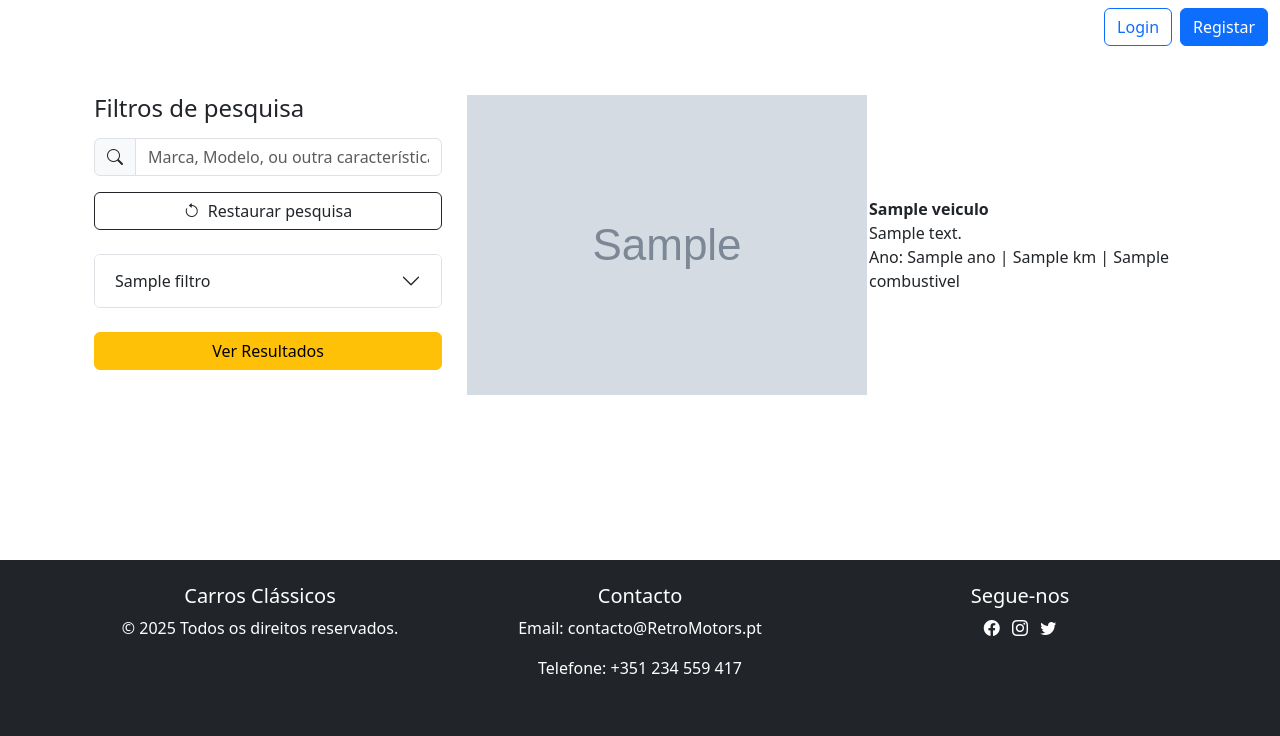
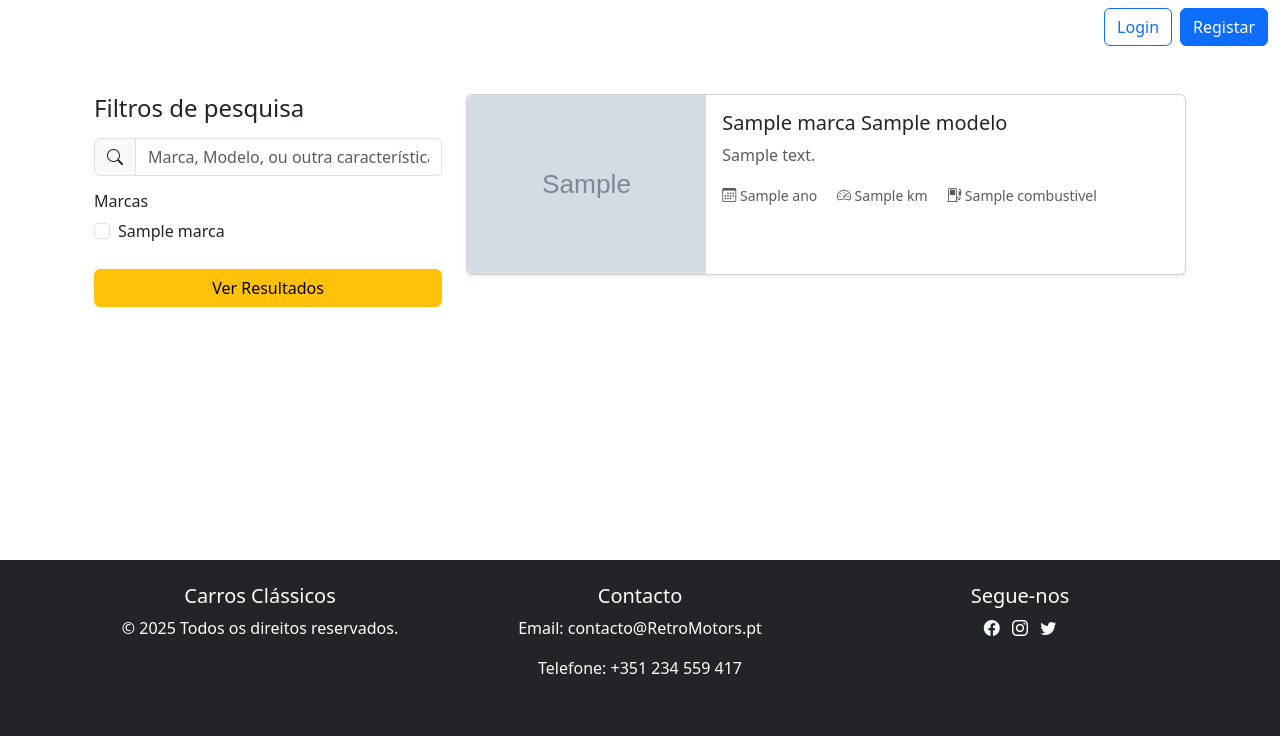
Before and after one commit to Brunorocha04/Retro-Motors, a Django app: template Retro_Motors/templates/viaturas.html in a window 1280 px wide. Shown: the part 64-800 px from the top of the page. Run offline with Django 5.2, Linux system fonts and the light colour scheme; the template is opened without the code that fills it: most values are stand-ins (such as "Sample title", 1, 10 or a date in 2020); grey boxes marked "Sample" are stand-in pictures.

Commit message:
Atualização repositorio

```diff
--- a/Retro_Motors/admin.py
+++ b/Retro_Motors/admin.py
@@ -1,11 +1,13 @@
 from django.contrib import admin
 from .models import Carro
 from .models import Servico
-
-admin.site.register(Carro)
 
 @admin.register(Servico)
 class ServicoAdmin(admin.ModelAdmin):
     list_display = ('titulo', 'categoria', 'destaque')
     list_filter = ('categoria', 'destaque')
     search_fields = ('titulo', 'descricao')
+
+@admin.register(Carro)
+class CarroAdmin(admin.ModelAdmin):
+    list_display = ['marca', 'modelo', 'ano', 'preco']
--- a/Retro_Motors/models.py
+++ b/Retro_Motors/models.py
@@ -6,6 +6,7 @@ class Carro(models.Model):
     ano = models.IntegerField()
     preco = models.DecimalField(max_digits=10, decimal_places=2)
     disponivel = models.BooleanField(default=True)
+    imagem = models.ImageField(upload_to='carros/', blank=True, null=True)
 
     def __str__(self):
         return f"{self.marca} {self.modelo} ({self.ano})"
--- a/Retro_Motors/templates/viaturas.html
+++ b/Retro_Motors/templates/viaturas.html
@@ -1,131 +1,75 @@
 {% extends 'base.html' %}
 {% load static %}
 
-<!DOCTYPE html>
-<html lang="pt">
-<head>
-    <meta charset="UTF-8">
-    <meta name="viewport" content="width=device-width, initial-scale=1.0">
-    <title>Pesquisa de Veículos</title>
-
-    <!-- Bootstrap e Bootstrap Icons -->
-    <link href="https://cdn.jsdelivr.net/npm/bootstrap@5.3.0/dist/css/bootstrap.min.css" rel="stylesheet">
-    <link href="https://cdn.jsdelivr.net/npm/bootstrap-icons@1.10.5/font/bootstrap-icons.css" rel="stylesheet">
-
-    <style>
-        .search-sidebar {
-            background-color: #fff;
-            border-right: 1px solid #ddd;
-            padding: 20px;
-        }
-
-        .text-orange {
-            color: #d9830b;
-        }
-
-        .vehicle-table {
-            width: 100%;
-            border: 1px solid #ccc;
-            margin-bottom: 20px;
-            background-color: #f9f9f9;
-            border-radius: 8px;
-            overflow: hidden;
-        }
-
-        .vehicle-table td {
-            padding: 10px;
-            vertical-align: middle;
-        }
-
-        .vehicle-image {
-            width: 100%;
-            max-width: 150px;
-            border-radius: 5px;
-        }
-
-        .vehicle-meta {
-            font-size: 0.9rem;
-            color: #666;
-        }
-
-        .input-group-text {
-            background-color: #f3f3f3;
-            border: 1px solid #ccc;
-        }
-
-        .input-group .form-control {
-            border-left: 0;
-        }
-    </style>
-</head>
-
 {% block content %}
-<body>
 <div class="container-fluid mt-4">
     <div class="row">
         <!-- BARRA LATERAL (1/3) -->
         <aside class="col-lg-4 col-md-5 search-sidebar">
             <h4 class="mb-3 text-orange">Filtros de pesquisa</h4>
 
-                <!-- Barra de pesquisa com ícone -->
+            <!-- FORMULÁRIO DE FILTRO -->
+            <form method="get">
+                <!-- Barra de pesquisa -->
                 <div class="input-group mb-3">
                     <span class="input-group-text">
                         <i class="bi bi-search"></i>
                     </span>
-                    <input type="text" class="form-control" placeholder="Marca, Modelo, ou outra característica...">
+                    <input type="text" class="form-control" name="q" placeholder="Marca, Modelo, ou outra característica..." value="{{ request.GET.q }}">
                 </div>
 
-                <!-- Botão restaurar com ícone -->
-                <button class="btn btn-outline-dark w-100 mb-4 d-flex align-items-center justify-content-center">
-                    <i class="bi bi-arrow-counterclockwise me-2"></i> Restaurar pesquisa
-                </button>
+                <!-- Filtro por Marcas -->
+                <h6 class="text-orange mt-3">Marcas</h6>
+                {% for marca in marcas_disponiveis %}
+                <div class="form-check">
+                    <input class="form-check-input" type="checkbox" name="marcas" value="{{ marca }}" id="marca{{ forloop.counter }}"
+                           {% if marca in marcas_ativas %}checked{% endif %}>
+                    <label class="form-check-label" for="marca{{ forloop.counter }}">{{ marca }}</label>
+                </div>
+                {% endfor %}
 
-                <!-- Filtros com accordion -->
-                <div class="accordion" id="filters">
-                    {% for filtro in filtros %}
-                    <div class="accordion-item">
-                        <h2 class="accordion-header">
-                            <button class="accordion-button collapsed" type="button" data-bs-toggle="collapse" data-bs-target="#filter{{ forloop.counter }}">
-                                {{ filtro }}
-                            </button>
-                        </h2>
-                        <div id="filter{{ forloop.counter }}" class="accordion-collapse collapse">
-                            <div class="accordion-body">
-                                <input type="checkbox"> Opção 1<br>
-                                <input type="checkbox"> Opção 2
+                <!-- Botão de envio -->
+                <button type="submit" class="btn btn-warning w-100 mt-4">Ver Resultados</button>
+            </form>
+        </aside>
+
+        <!-- CONTEÚDO PRINCIPAL (2/3) -->
+        <section class="col-lg-8 col-md-7">
+            {% if veiculos %}
+                {% for veiculo in veiculos %}
+                <div class="card mb-3 shadow-sm">
+                    <div class="row g-0">
+                        <div class="col-md-4">
+                            <img src="{{ veiculo.imagem }}" alt="Imagem do veículo" class="img-fluid rounded-start" style="height: 100%; object-fit: cover;">
+                        </div>
+                        <div class="col-md-8">
+                            <div class="card-body">
+                                <h5 class="card-title">{{ veiculo.marca }} {{ veiculo.modelo }}</h5>
+                                <p class="card-text text-muted">{{ veiculo.descricao }}</p>
+                                <p class="card-text">
+                                    <small class="text-muted me-3">
+                                        <i class="bi bi-calendar3"></i> {{ veiculo.ano }}
+                                    </small>
+                                    <small class="text-muted me-3">
+                                        <i class="bi bi-speedometer2"></i> {{ veiculo.km }} km
+                                    </small>
+                                    <small class="text-muted">
+                                        <i class="bi bi-fuel-pump"></i> {{ veiculo.combustivel }}
+                                    </small>
+                                </p>
+                            </div>
                         </div>
                     </div>
                 </div>
                 {% endfor %}
-                </div>
-
-                <button class="btn btn-warning w-100 mt-4">Ver Resultados</button>
-            </aside>
-
-            <!-- CONTEÚDO PRINCIPAL (2/3) -->
-            <section class="col-lg-8 col-md-7">
-                {% for veiculo in veiculos %}
-                <table class="vehicle-table">
-                    <tr>
-                        <td style="width: 160px;">
-                            <img src="{{ veiculo.imagem.url }}" alt="Imagem do veículo" class="vehicle-image">
-                        </td>
-                        <td>
-                            <strong>{{ veiculo.nome }}</strong><br>
-                            <span class="vehicle-meta">{{ veiculo.descricao }}</span><br>
-                            <span class="vehicle-meta">Ano: {{ veiculo.ano }}</span> |
-                            <span class="vehicle-meta">{{ veiculo.km }} km</span> |
-                            <span class="vehicle-meta">{{ veiculo.combustivel }}</span>
-                        </td>
-                    </tr>
-                </table>
-                {% endfor %}
+            {% else %}
+                <p>Nenhum veículo encontrado com os filtros aplicados.</p>
+            {% endif %}
         </section>
     </div>
 </div>
 
-    <!-- Bootstrap JS -->
+<!-- Bootstrap + Ícones -->
+<link rel="stylesheet" href="https://cdn.jsdelivr.net/npm/bootstrap-icons@1.10.5/font/bootstrap-icons.css">
 <script src="https://cdn.jsdelivr.net/npm/bootstrap@5.3.0/dist/js/bootstrap.bundle.min.js"></script>
-</body>
-</html>
 {% endblock %}
--- a/Retro_Motors/urls.py
+++ b/Retro_Motors/urls.py
@@ -3,6 +3,8 @@ from django.urls import path, include
 from django.conf import settings
 from django.conf.urls.static import static
 from .views import base, noticias_gnews
+from .views import carros_api_view
+from carros.api import api
 from . import views
 
 urlpatterns = [
@@ -13,4 +15,6 @@ urlpatterns = [
     path('accounts/', include('accounts.urls')),
     path('api/noticias-artigos/', noticias_gnews, name='noticias_artigos'),
     path('servicos/', views.servicos, name='servicos'),
+    path('viaturas/', carros_api_view, name='lista_veiculos'),
+    path("api/", api.urls),
 ] + static(settings.MEDIA_URL, document_root=settings.MEDIA_ROOT)
```
Also changed, not shown: Retro_Motors/templates/index.html (+47 -18 lines), Retro_Motors/views.py (+70 -16 lines), carros/api.py (added, +26 -0 lines), carros/models.py (added, +8 -0 lines), carros/schemas.py (added, +10 -0 lines), Retro_Motors/migrations/0002_carro_imagem.py (added), db.sqlite3. Lines whose indentation alone changed are shown as unchanged.
